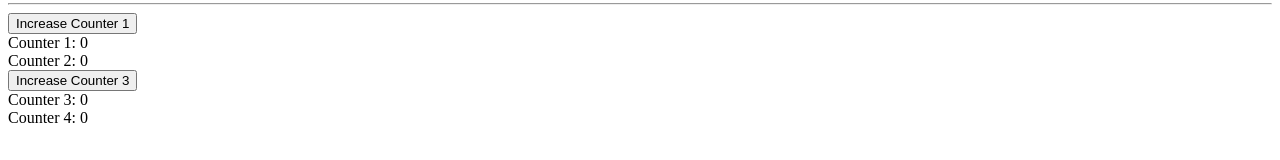
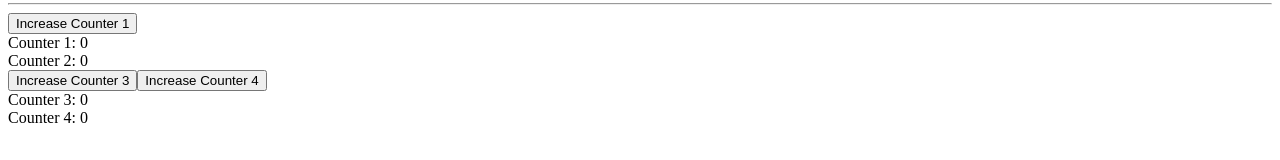
Before and after one commit to poojachoudhary560/react-optimizations-pc, a React (Create React App) app: page / in a window 1280 px wide. Shown: the part 635-795 px from the top of the page. Built offline with nearby package versions, Linux system fonts and the light colour scheme.

Commit message:
1 file modified

```diff
--- a/src/MemoFunctional/IncCounter.js
+++ b/src/MemoFunctional/IncCounter.js
@@ -1,5 +1,6 @@
 import React, { useState } from 'react';
 import DisplayCounter from './DisplayCounter';
+import DisplayMemoCounter from './DisplayMemoCounter';
 
 const IncCounter = () => {
   const [count1, setCount1] = useState(0);
@@ -12,7 +13,10 @@ const IncCounter = () => {
   };
 
   const incrementCounter3 = () => {
-    setCount1(count3 => count3 + 1);
+    setCount3(count3 => count3 + 1);
+  };
+  const incrementCounter4 = () => {
+    setCount4(count4 => count4 + 1);
   };
 
   return (
@@ -21,8 +25,9 @@ const IncCounter = () => {
       <DisplayCounter value={count1}>Counter 1</DisplayCounter>
       <DisplayCounter value={count2}>Counter 2</DisplayCounter>
       <button onClick={incrementCounter3}>Increase Counter 3</button>
-      <DisplayCounter value={count3}>Counter 3</DisplayCounter>
-      <DisplayCounter value={count4}>Counter 4</DisplayCounter>
+      <button onClick={incrementCounter4}>Increase Counter 4</button>
+      <DisplayMemoCounter value={count3}>Counter 3</DisplayMemoCounter>
+      <DisplayMemoCounter value={count4}>Counter 4</DisplayMemoCounter>
     </>
   );
 };
```
